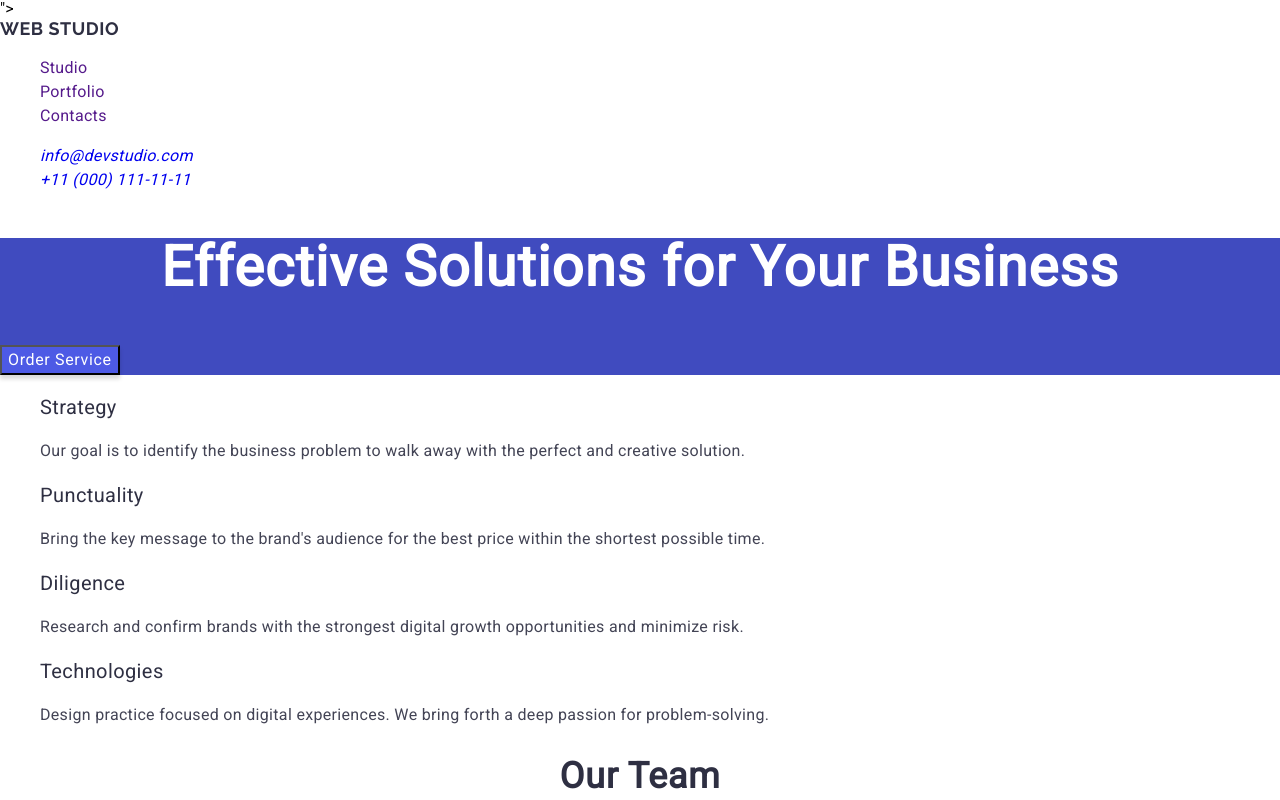
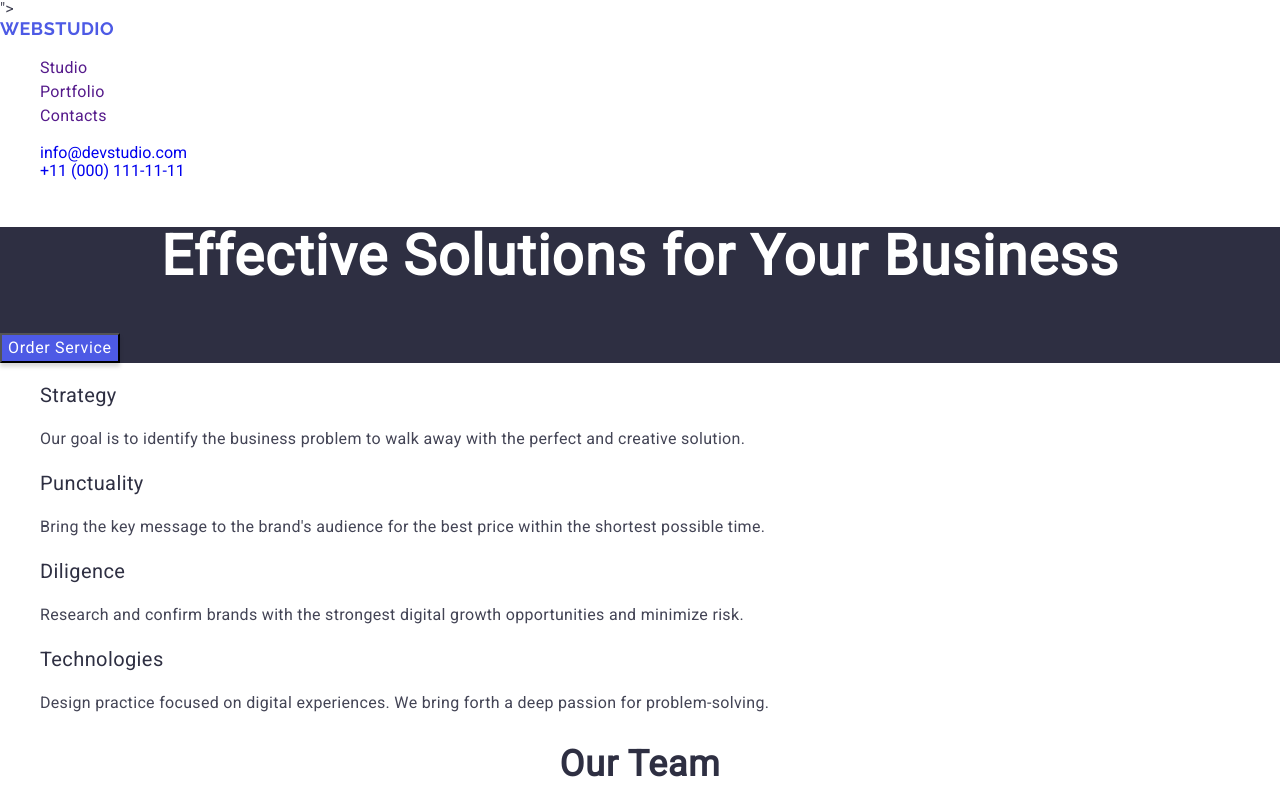
Before and after one commit to JuliaZavada/goit-markup-hw-02, a plain HTML site: page index.html in a window 1280 px wide. Shown: the top 800 px of the page. Drawn offline with nearby package versions, Linux system fonts and the light colour scheme.

Commit message:
fixed html header fixed css

```diff
--- a/css/styles.css
+++ b/css/styles.css
@@ -1,19 +1,20 @@
 body {font-family: 'Roboto', sans-serif;
-color: navyblue;}
+color: #434455;
+background-color:#FFFFFF;}
 ul {list-style: none;}
 a {text-decoration: none;}
 .header {background-color: white;
 }
 .header-nav {
 }
-.logo { font-family: 'Raleway', sans-serif ; font-weight: 700;
+.logo {font-family: 'Raleway', sans-serif ; font-weight: 700;
 font-size: 18px;
 line-height: 1.17;
 letter-spacing: 0.03em;
 text-transform: uppercase;
-color: #2e2f42;
+color: #4d5ae5;
 }
-.logo.accent { color: #4d5ae5;
+.logo.accent {color: #2e2f42;
 }
 .header-nav-list {font-weight: 500;
 line-height: 1.5;
@@ -21,24 +22,24 @@ letter-spacing: 0.02em;
 color: #2e2f42;
 }
 .header-nav-list:hover,
-.header-nav-list:focus {
-    color: #404bbf;
+.header-nav-list:focus {color: #404bbf;
 }
 .header-nav-list-item-st {text-decoration: underline;}
-.header-adress {
+.header-adress {font-style: normal;
 }
 .header-adress-list {
 }
-.adress-item {
+.header-adress-email .header-adress-tel {
 line-height: 1.5;
 letter-spacing: 0.02em;
-color: #434455;}
-
-.adress-item:hover,
-.adress-item:focus {
-    color: #404bbf;
+color: #434455;
 }
-.main {background-color: #404bbf;
+.header-adress-email:hover,
+.header-adress-email:focus,
+.header-adress-tel:hover,
+.header-adress-tel:focus {color: #404bbf;
+}
+.main {background-color: #2e2f42;
 }
 .main-title {font-weight: 700;
 font-size: 56px;
--- a/index.html
+++ b/index.html
@@ -13,7 +13,7 @@
 <body>
     <header class="header">
 <nav class="header-nav">
-    <a class="logo" href="./index.html"><span class="accent">Web </span> Studio</a>
+    <a class="logo" href="./index.html">Web<span class="accent">Studio</span></a>
     <ul class="header-nav-list">
         <li clsss="header-nav-list-item-st"><a href="">Studio</a></li>
         <li clsss="header-nav-list-item"><a href="">Portfolio</a></li>
@@ -22,8 +22,8 @@
 </nav>
 <address class="header-adress">
 <ul class="header-adress-list">
-    <li class="adress-item"><a href="mailto:info@devstudio.com">info@devstudio.com</a></li>
-    <li class="adress-item"><a href="tel:+110001111111">+11 (000) 111-11-11</a></li>
+    <li class="header-adress-email"><a href="mailto:info@devstudio.com">info@devstudio.com</a></li>
+    <li class="header-adress-tel"><a href="tel:+110001111111">+11 (000) 111-11-11</a></li>
 </ul>
 </address>
     </header>
```
